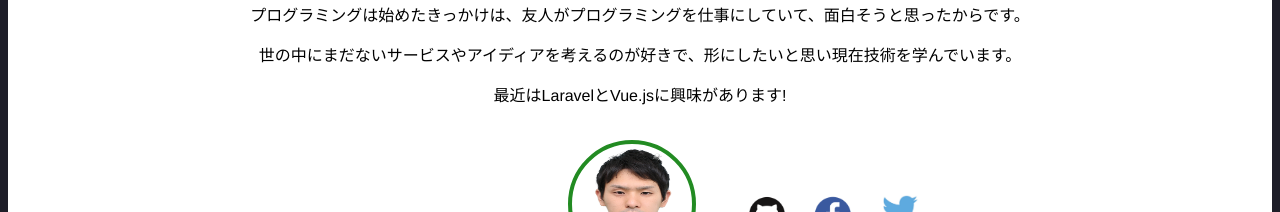
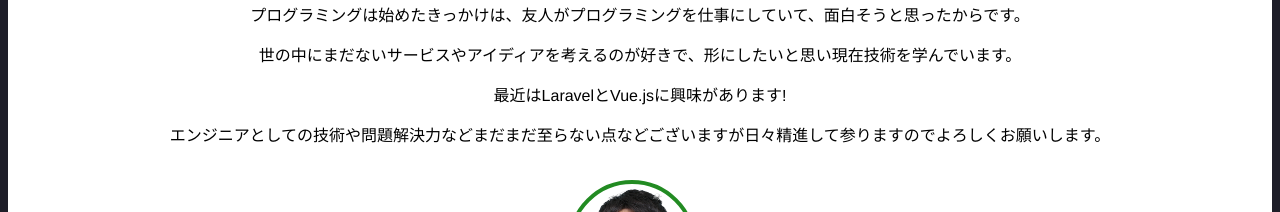
Before and after one commit to kkyopa/myprofile, a Vue app: page / in a window 1280 px wide. Shown: the part 1400-1612 px from the top of the page. Built offline with nearby package versions, Linux system fonts and the light colour scheme; what vue-particles would draw is missing.

Commit message:
文章変更

```diff
--- a/src/view/Profile.vue
+++ b/src/view/Profile.vue
@@ -21,6 +21,9 @@
     </p>
     <p>
       最近はLaravelとVue.jsに興味があります!
+    </p>
+    <p>
+      エンジニアとしての技術や問題解決力などまだまだ至らない点などございますが日々精進して参りますのでよろしくお願いします。
     </p><br>
 
     <div class="container">
```
